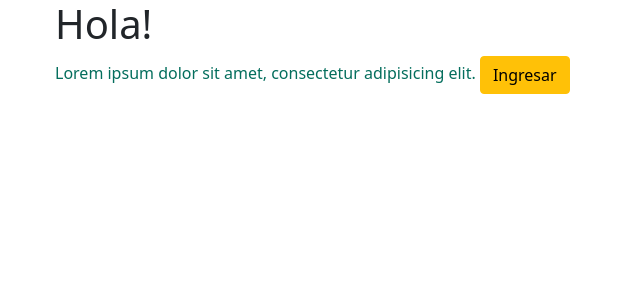
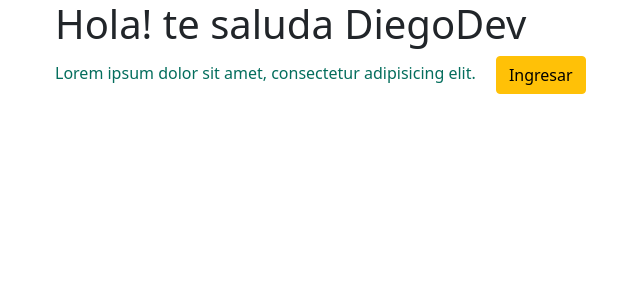
Before and after one commit to DiegoLuQ/prueba_fastapi, a FastAPI app: page / in a window 1280 px wide. Shown: the top 300 px of the page, without its empty margins (27-667 px from the left). Run offline with FastAPI, Linux system fonts and the light colour scheme.

Commit message:
cambio de titulo

```diff
--- a/templates/index.html
+++ b/templates/index.html
@@ -12,10 +12,10 @@
     <div class="container">
         <div class="row">
             <div class="col">
-                <h1>Hola!</h1>
+                <h1>Hola! te saluda DiegoDev</h1>
                 <p class="parrafo">
                     Lorem ipsum dolor sit amet, consectetur adipisicing elit.
-                    <a href="/productos" class="btn btn-warning">Ingresar</a>
+                    <a href="/productos" class="btn btn-warning mx-3">Ingresar</a>
                 </p>
             </div>
         </div>
```
